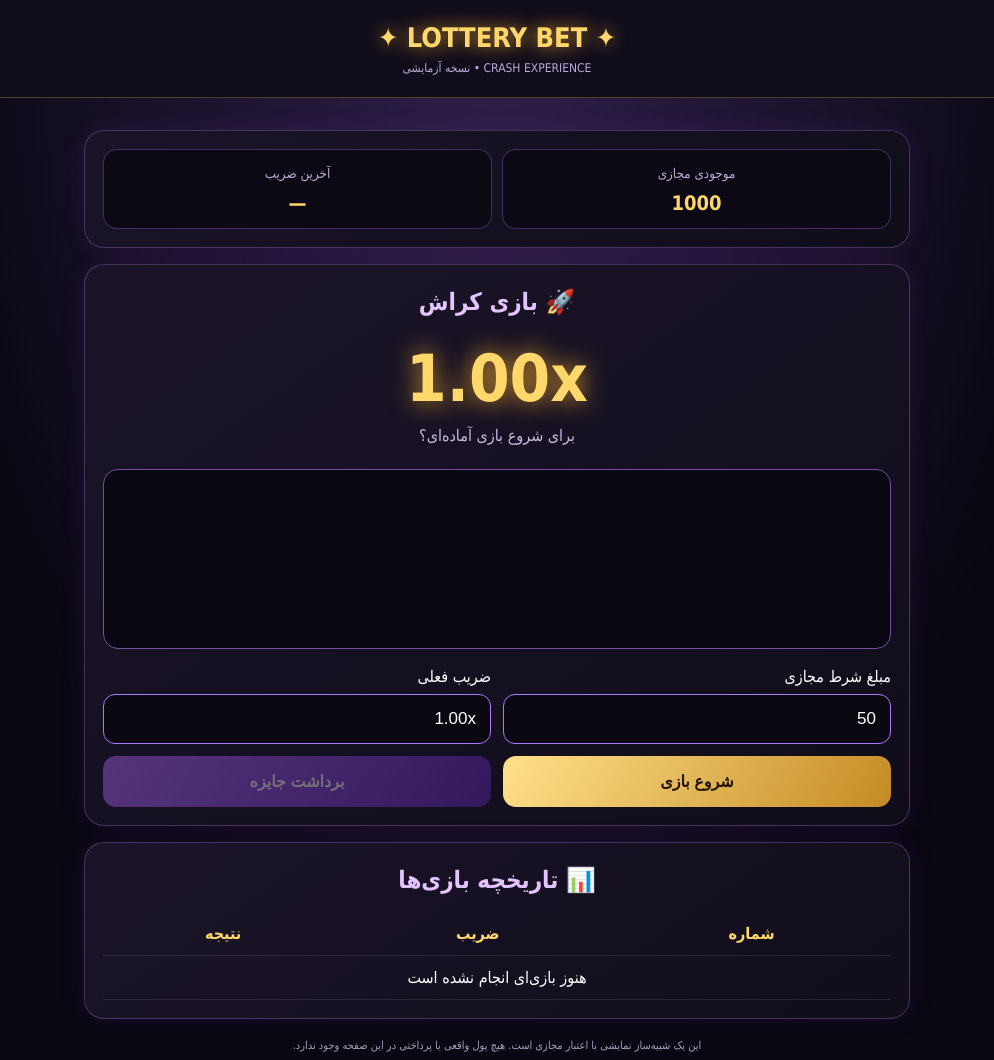
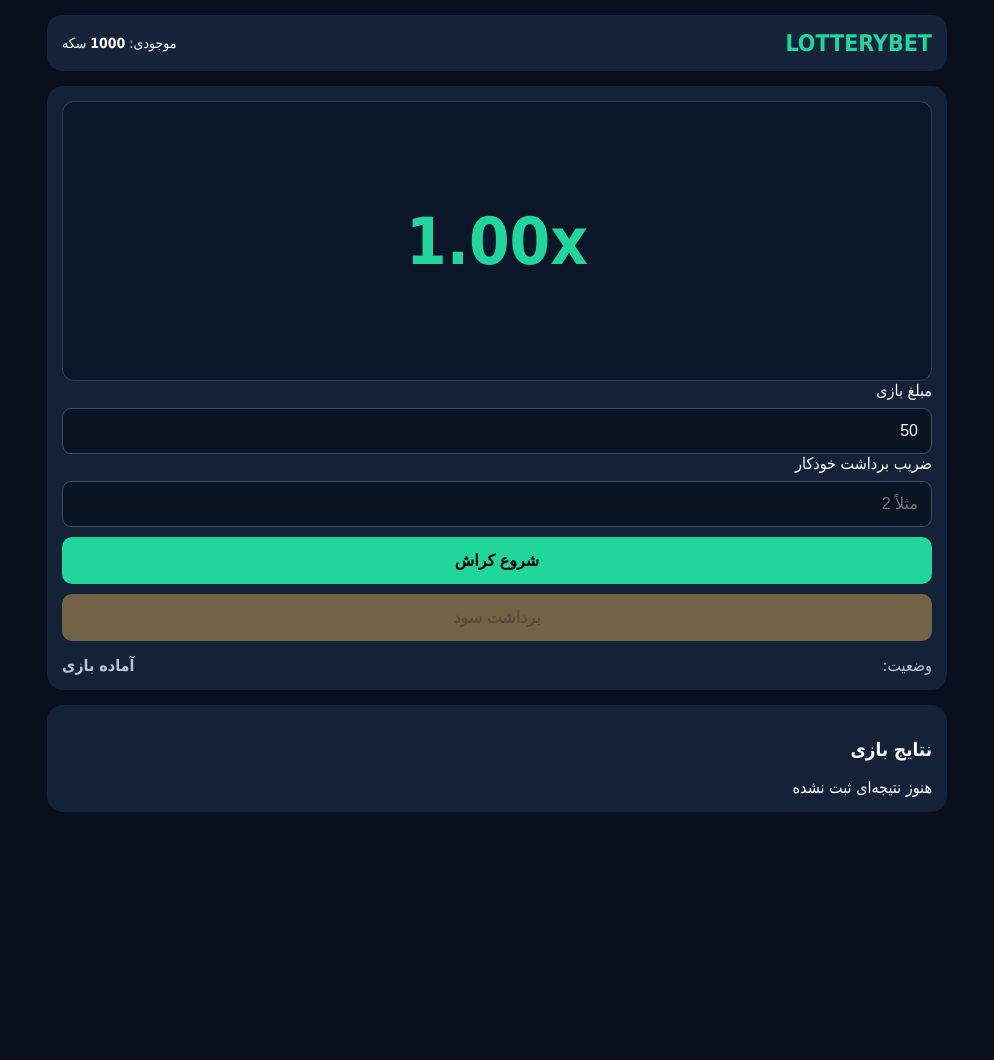
Before and after one commit to davoodrezaii70-hue/Lottery_Bet, a plain HTML site: page index.html in a window 1280 px wide. Shown: the whole page, without its empty margins (143-1137 px from the left). After the commit the page ends 842 px from the top, so only its background shows below. Drawn offline with Linux system fonts and the light colour scheme.

Commit message:
Update index.html

```diff
--- a/index.html
+++ b/index.html
@@ -3,229 +3,223 @@
 <html lang="fa" dir="rtl">
 <head>
 <meta charset="UTF-8">
-<meta name="viewport" content="width=device-width, initial-scale=1">
-<title>LOTTERY BET | CRASH</title>
+<meta name="viewport" content="width=device-width, initial-scale=1.0">
+<title>LotteryBet - Crash</title>
 <style>
 *{box-sizing:border-box}
 body{
- margin:0;background:#090711;color:#fff;
- font-family:Tahoma,Arial,sans-serif;
- background-image:radial-gradient(ellipse at top,#30204d 0%,#090711 65%);
+ margin:0;
+ background:#090f1d;
+ color:white;
+ font-family:Tahoma,Arial;
+ padding:15px;
 }
+.container{max-width:900px;margin:auto}
 header{
- padding:22px 14px;text-align:center;
- border-bottom:1px solid #d6a73b55;
- background:#100c1b;
+ display:flex;
+ justify-content:space-between;
+ align-items:center;
+ padding:15px;
+ background:#15243a;
+ border-radius:15px;
+ margin-bottom:15px;
 }
-.logo{font-size:27px;font-weight:bold;color:#ffd76a;text-shadow:0 0 18px #d99b2c}
-.subtitle{color:#bca9d8;font-size:12px;margin-top:8px}
-.container{max-width:850px;margin:20px auto;padding:12px}
-.panel{
- background:linear-gradient(145deg,#1b1429,#100d19);
- border:1px solid #a878d755;border-radius:20px;
- padding:18px;margin-bottom:16px;
- box-shadow:0 0 25px #8c35d522;
+.logo{font-size:23px;font-weight:bold;color:#20d69a}
+.balance{font-size:14px}
+.card{
+ background:#142238;
+ padding:15px;
+ border-radius:16px;
+ margin-bottom:15px;
 }
-.row{display:flex;justify-content:space-between;gap:10px;flex-wrap:wrap}
-.stat{
- flex:1;min-width:125px;background:#0c0914;
- border:1px solid #a77aff55;border-radius:14px;
- padding:13px;text-align:center
+.chart{
+ height:280px;
+ background:#0b1729;
+ border:1px solid #29415e;
+ border-radius:12px;
+ display:flex;
+ justify-content:center;
+ align-items:center;
+ position:relative;
 }
-.stat small{color:#bba9d4}
-.stat strong{display:block;color:#ffd76a;font-size:20px;margin-top:9px}
-h2{color:#e4c4ff;text-align:center;margin:5px 0 18px}
 #multiplier{
- font-size:65px;text-align:center;font-weight:bold;
- color:#ffd76a;text-shadow:0 0 25px #d99b2c;
- margin:25px 0 10px;
+ font-size:65px;
+ font-weight:bold;
+ color:#20d69a;
 }
-#status{text-align:center;color:#c9b9df;min-height:25px}
-.graph{
- height:180px;background:#090711;border:1px solid #7650a0;
- border-radius:15px;position:relative;overflow:hidden;
- margin:18px 0;
-}
-#curve{
- position:absolute;left:0;bottom:0;width:100%;height:100%;
-}
-.controls{display:grid;grid-template-columns:1fr 1fr;gap:12px}
 input{
- width:100%;padding:14px;border-radius:12px;
- border:1px solid #a77aff;background:#0b0812;
- color:white;font-size:17px;margin-top:8px
+ width:100%;
+ padding:13px;
+ margin-top:8px;
+ background:#091321;
+ border:1px solid #34506d;
+ border-radius:9px;
+ color:white;
+ font-size:16px;
 }
 button{
- border:0;border-radius:13px;padding:16px;
- font-size:16px;font-weight:bold;cursor:pointer;
+ width:100%;
+ padding:14px;
+ border:0;
+ border-radius:10px;
+ margin-top:10px;
+ background:#20d69a;
+ font-size:16px;
+ font-weight:bold;
+ cursor:pointer;
 }
-.start{background:linear-gradient(120deg,#ffe18a,#c58b24);color:#241500}
-.cash{background:linear-gradient(120deg,#b56aff,#6425bd);color:white}
-button:disabled{opacity:.4;cursor:not-allowed}
-.history{width:100%;border-collapse:collapse;text-align:center}
-.history td,.history th{padding:12px;border-bottom:1px solid #ffffff18}
-.history th{color:#ffd76a}
-.note{font-size:11px;color:#a99bb9;text-align:center;line-height:2}
-@media(max-width:450px){
- #multiplier{font-size:52px}
- .controls{grid-template-columns:1fr}
+#cashout{background:#ffc65c}
+button:disabled{opacity:.4}
+.info{
+ display:flex;
+ justify-content:space-between;
+ margin-top:15px;
+ color:#b6c5da;
 }
 </style>
 </head>
 <body>
+<div class="container">
+
 <header>
- <div class="logo">✦ LOTTERY BET ✦</div>
- <div class="subtitle">CRASH EXPERIENCE • نسخه آزمایشی</div>
+ <div class="logo">LOTTERYBET</div>
+ <div class="balance">
+ موجودی: <b id="balance">1000</b> سکه
+ </div>
 </header>
 
-<main class="container">
- <section class="panel">
-  <div class="row">
-   <div class="stat">
-    <small>موجودی مجازی</small>
-    <strong id="balance">1000</strong>
-   </div>
-   <div class="stat">
-    <small>آخرین ضریب</small>
-    <strong id="last">—</strong>
-   </div>
-  </div>
- </section>
+<div class="card">
+ <div class="chart">
+  <div id="multiplier">1.00x</div>
+ </div>
 
- <section class="panel">
-  <h2>🚀 بازی کراش</h2>
-  <div id="multiplier">1.00x</div>
-  <div id="status">برای شروع بازی آماده‌ای؟</div>
-  <div class="graph">
-   <svg id="curve" viewBox="0 0 600 180" preserveAspectRatio="none">
-    <defs>
-     <linearGradient id="glow">
-      <stop offset="0%" stop-color="#a855f7"/>
-      <stop offset="100%" stop-color="#ffd76a"/>
-     </linearGradient>
-    </defs>
-    <path id="line" d="M0 170" fill="none"
-     stroke="url(#glow)" stroke-width="5"
-     stroke-linecap="round"/>
-   </svg>
-  </div>
-  <div class="controls">
-   <div>
-    <label for="bet">مبلغ شرط مجازی</label>
-    <input id="bet" type="number" min="1" max="1000" value="50">
-   </div>
-   <div>
-    <label>ضریب فعلی</label>
-    <input id="current" value="1.00x" readonly>
-   </div>
-   <button class="start" id="start">شروع بازی</button>
-   <button class="cash" id="cash" disabled>برداشت جایزه</button>
-  </div>
- </section>
+ <label>مبلغ بازی</label>
+ <input id="bet" type="number" value="50" min="1">
 
- <section class="panel">
-  <h2>📊 تاریخچه بازی‌ها</h2>
-  <table class="history">
-   <thead><tr><th>شماره</th><th>ضریب</th><th>نتیجه</th></tr></thead>
-   <tbody id="history">
-    <tr><td colspan="3">هنوز بازی‌ای انجام نشده است</td></tr>
-   </tbody>
-  </table>
- </section>
- <p class="note">
-  این یک شبیه‌ساز نمایشی با اعتبار مجازی است.
-  هیچ پول واقعی یا پرداختی در این صفحه وجود ندارد.
- </p>
-</main>
+ <label>ضریب برداشت خودکار</label>
+ <input id="auto" type="number" placeholder="مثلاً 2">
+
+ <button id="start" onclick="startGame()">شروع کراش</button>
+ <button id="cashout" onclick="cashOut()" disabled>
+ برداشت سود
+ </button>
+
+ <div class="info">
+  <span>وضعیت:</span>
+  <b id="status">آماده بازی</b>
+ </div>
+</div>
+
+<div class="card">
+ <h3>نتایج بازی</h3>
+ <div id="history">هنوز نتیجه‌ای ثبت نشده</div>
+</div>
+
+</div>
 
 <script>
 let balance=1000;
-let running=false;
+let bet=0;
 let multiplier=1;
-let bet=0;
-let crashAt=2;
+let crashPoint=0;
+let active=false;
+let cashed=false;
 let timer=null;
-let rounds=0;
 let startTime=0;
 
-const $=id=>document.getElementById(id);
-function showBalance(){
- $("balance").textContent=balance.toFixed(0);
+function update(){
+ document.getElementById("balance").textContent=balance;
+ document.getElementById("multiplier").textContent=
+ multiplier.toFixed(2)+"x";
 }
-function endGame(won){
- running=false;
- clearInterval(timer);
- $("cash").disabled=true;
- $("start").disabled=false;
- $("last").textContent=multiplier.toFixed(2)+"x";
 
- if(won){
-  const prize=bet*multiplier;
-  balance+=prize;
-  $("status").textContent="🎉 برداشت موفق! جایزه مجازی: "+prize.toFixed(0);
- }else{
-  $("status").textContent="💥 کراش شد! این دور را باختی.";
- }
- showBalance();
- addHistory(multiplier,won);
-}
-function addHistory(value,won){
- rounds++;
- const body=$("history");
- if(rounds===1) body.innerHTML="";
- const tr=document.createElement("tr");
- [rounds,value.toFixed(2)+"x",won?"برد":"باخت"].forEach(v=>{
-  const td=document.createElement("td");
-  td.textContent=v;
-  tr.appendChild(td);
- });
- body.prepend(tr);
-}
-function drawGraph(value){
- const x=Math.min(590,Math.max(10,(value-1)*100));
- const y=Math.max(12,165-Math.log(value)*65);
- const points=[];
- for(let i=0;i<=x;i+=5){
-  const t=i/Math.max(x,1);
-  const yy=165-Math.log(1+t*(value-1))*65;
-  points.push((i*600/600)+","+yy);
- }
- $("line").setAttribute("d","M0 170 L"+points.join(" L"));
-}
-$("start").addEventListener("click",()=>{
- if(running)return;
- const amount=Number($("bet").value);
- if(!Number.isFinite(amount)||amount<1||amount>balance){
-  $("status").textContent="مبلغ مجازی معتبر وارد کن.";
+function startGame(){
+ if(active)return;
+
+ bet=Number(document.getElementById("bet").value);
+
+ if(bet<1 || bet>balance){
+  alert("مبلغ نامعتبر است");
   return;
  }
- bet=amount;
+
  balance-=bet;
- showBalance();
  multiplier=1;
- crashAt=1.3+Math.random()*5;
- running=true;
+ cashed=false;
+ active=true;
+
+ crashPoint=Math.max(1.05,1-Math.log(Math.random())*2);
  startTime=Date.now();
- $("start").disabled=true;
- $("cash").disabled=false;
- $("status").textContent="🚀 بازی شروع شد!";
- $("line").setAttribute("d","M0 170");
- $("current").value="1.00x";
- $("multiplier").textContent="1.00x";
 
- timer=setInterval(()=>{
-  const seconds=(Date.now()-startTime)/1000;
-  multiplier=Math.exp(seconds*.24);
-  $("multiplier").textContent=multiplier.toFixed(2)+"x";
-  $("current").value=multiplier.toFixed(2)+"x";
-  drawGraph(multiplier);
-  if(multiplier>=crashAt)endGame(false);
- },100);
-});
-$("cash").addEventListener("click",()=>{
- if(running)endGame(true);
-});
-showBalance();
+ document.getElementById("start").disabled=true;
+ document.getElementById("cashout").disabled=false;
+ document.getElementById("status").textContent="در حال اجرا";
+
+ update();
+ gameLoop();
+}
+
+function gameLoop(){
+ if(!active)return;
+
+ multiplier=Math.exp((Date.now()-startTime)/1000*.35);
+
+ if(multiplier>=crashPoint){
+  multiplier=crashPoint;
+  active=false;
+
+  document.getElementById("cashout").disabled=true;
+  document.getElementById("start").disabled=false;
+
+  if(!cashed){
+   document.getElementById("status").textContent="باخت!";
+   addHistory("باخت در "+multiplier.toFixed(2)+"x");
+  }
+
+  update();
+  return;
+ }
+
+ update();
+
+ let auto=Number(document.getElementById("auto").value);
+
+ if(!cashed && auto>1 && multiplier>=auto){
+  cashOut();
+  return;
+ }
+
+ timer=setTimeout(gameLoop,50);
+}
+
+function cashOut(){
+ if(!active || cashed)return;
+
+ cashed=true;
+
+ let payout=Math.floor(bet*multiplier);
+ let profit=payout-bet;
+
+ balance+=payout;
+ document.getElementById("cashout").disabled=true;
+ document.getElementById("status").textContent=
+ "برد! سود: "+profit+" سکه";
+
+ addHistory("برد در "+multiplier.toFixed(2)+"x");
+
+ update();
+}
+
+function addHistory(text){
+ let h=document.getElementById("history");
+ if(h.textContent.includes("هنوز نتیجه")){
+  h.textContent="";
+ }
+ let item=document.createElement("p");
+ item.textContent=text;
+ h.prepend(item);
+}
+update();
 </script>
 </body>
 </html>
```
